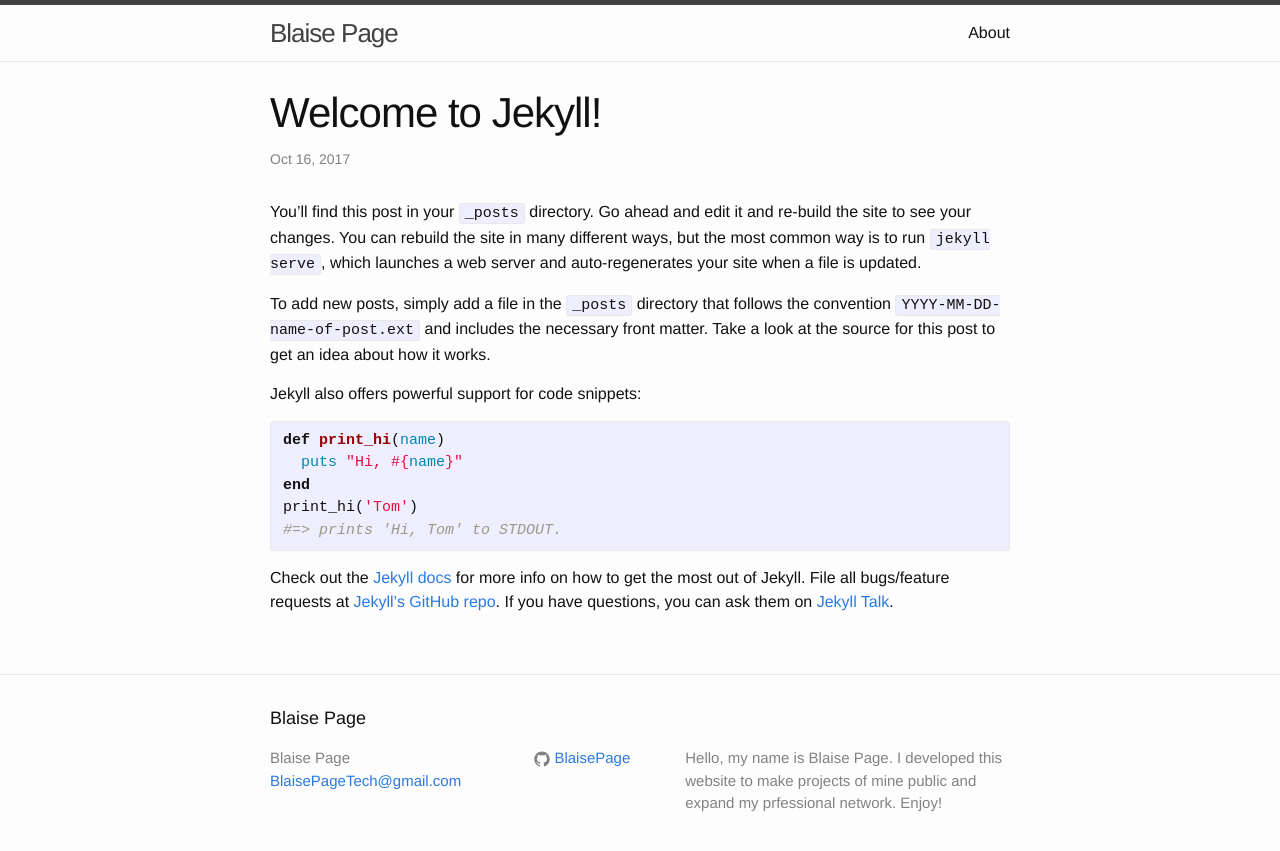
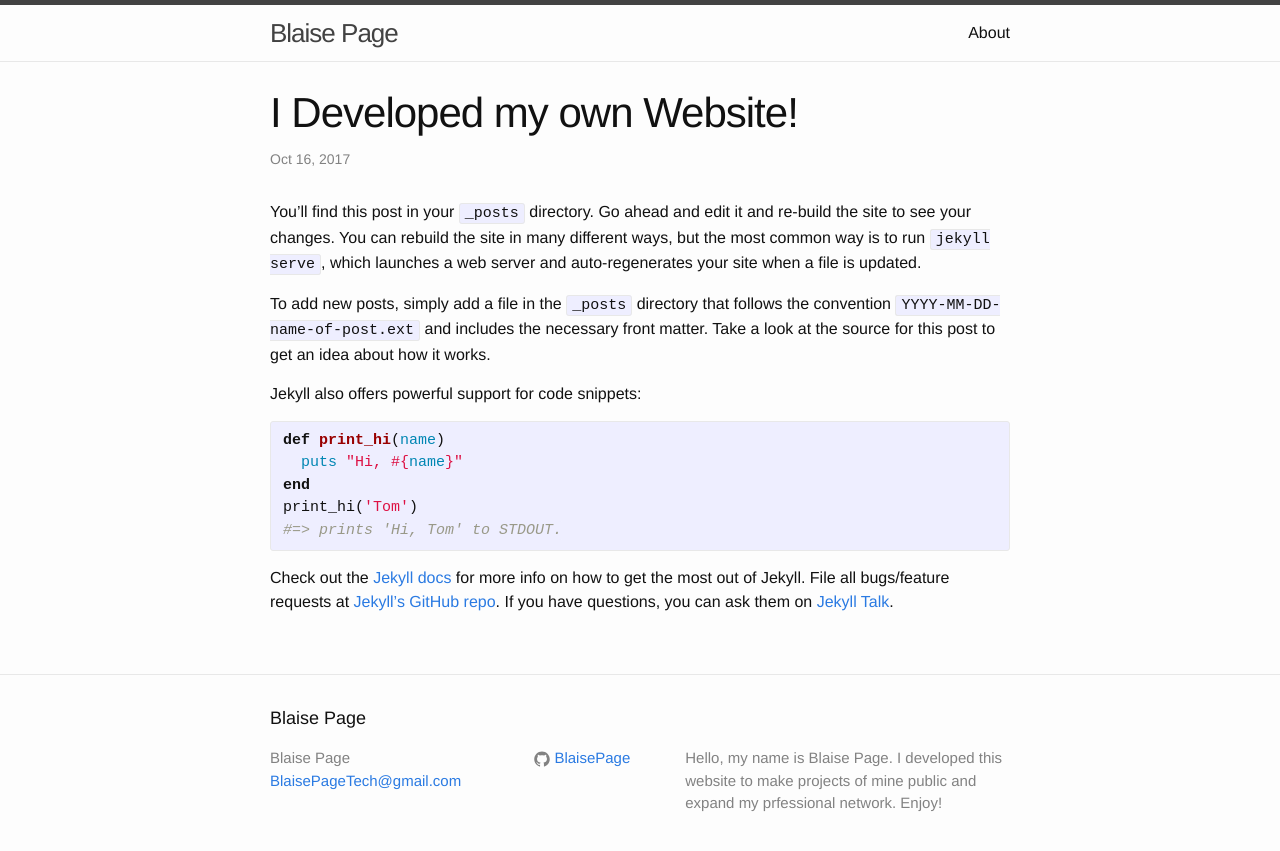
Before and after one commit to BlaisePage/BlaisePage.github.io, a Jekyll site: the page built from _posts/2017-10-16-welcome-to-jekyll.markdown, in a window 1280 px wide. Shown: the top 851 px of the page. Built offline with Jekyll 4.4.1, drawn with Linux system fonts in a browser that asks for light colours.

Commit message:
Update 2017-10-16-welcome-to-jekyll.markdown

```diff
--- a/_posts/2017-10-16-welcome-to-jekyll.markdown
+++ b/_posts/2017-10-16-welcome-to-jekyll.markdown
@@ -1,6 +1,6 @@
 ---
 layout: post
-title:  "Welcome to Jekyll!"
+title:  "I Developed my own Website!"
 date:   2017-10-16 04:05:27 +0000
 categories: jekyll update
 ---
```
